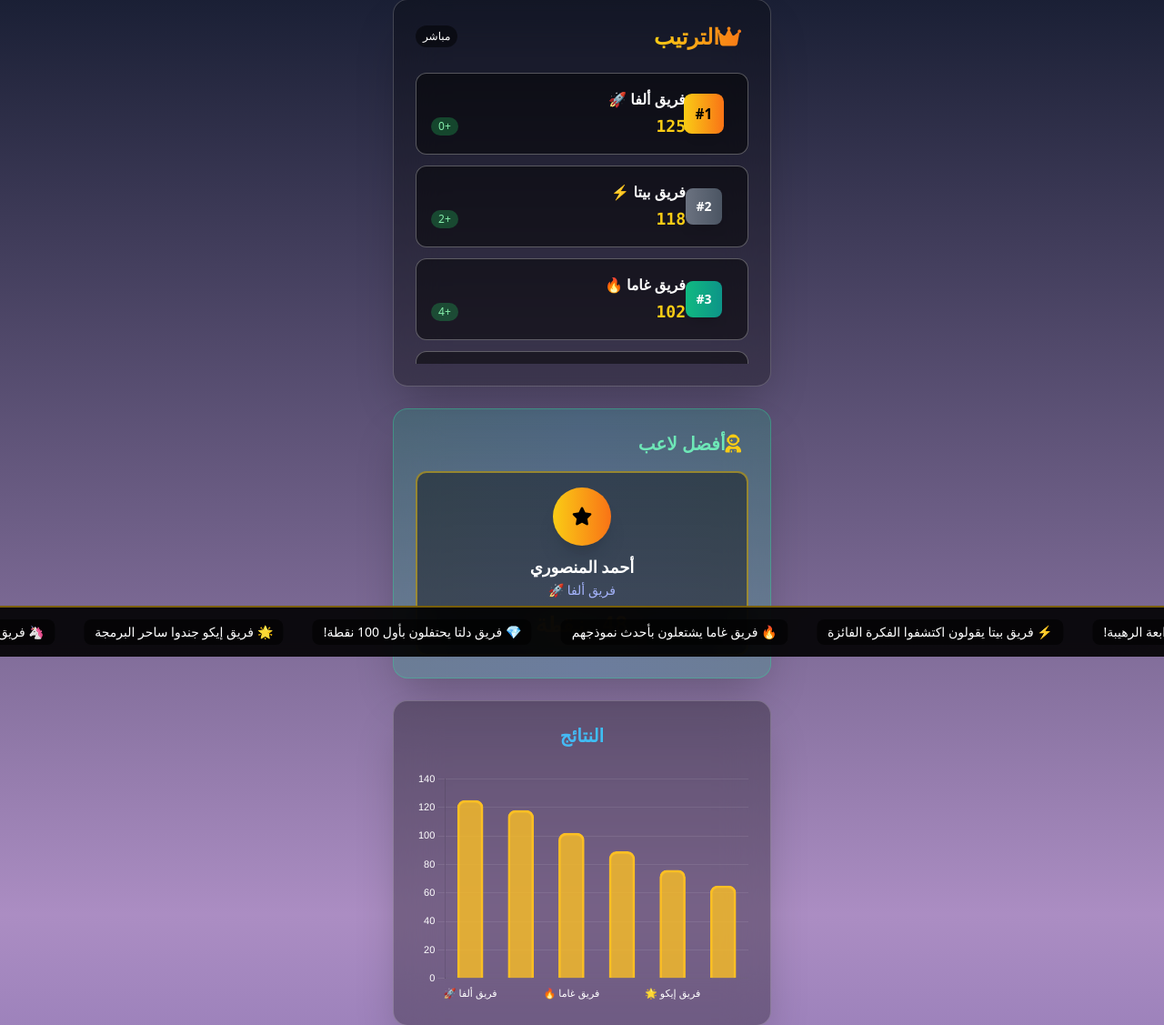
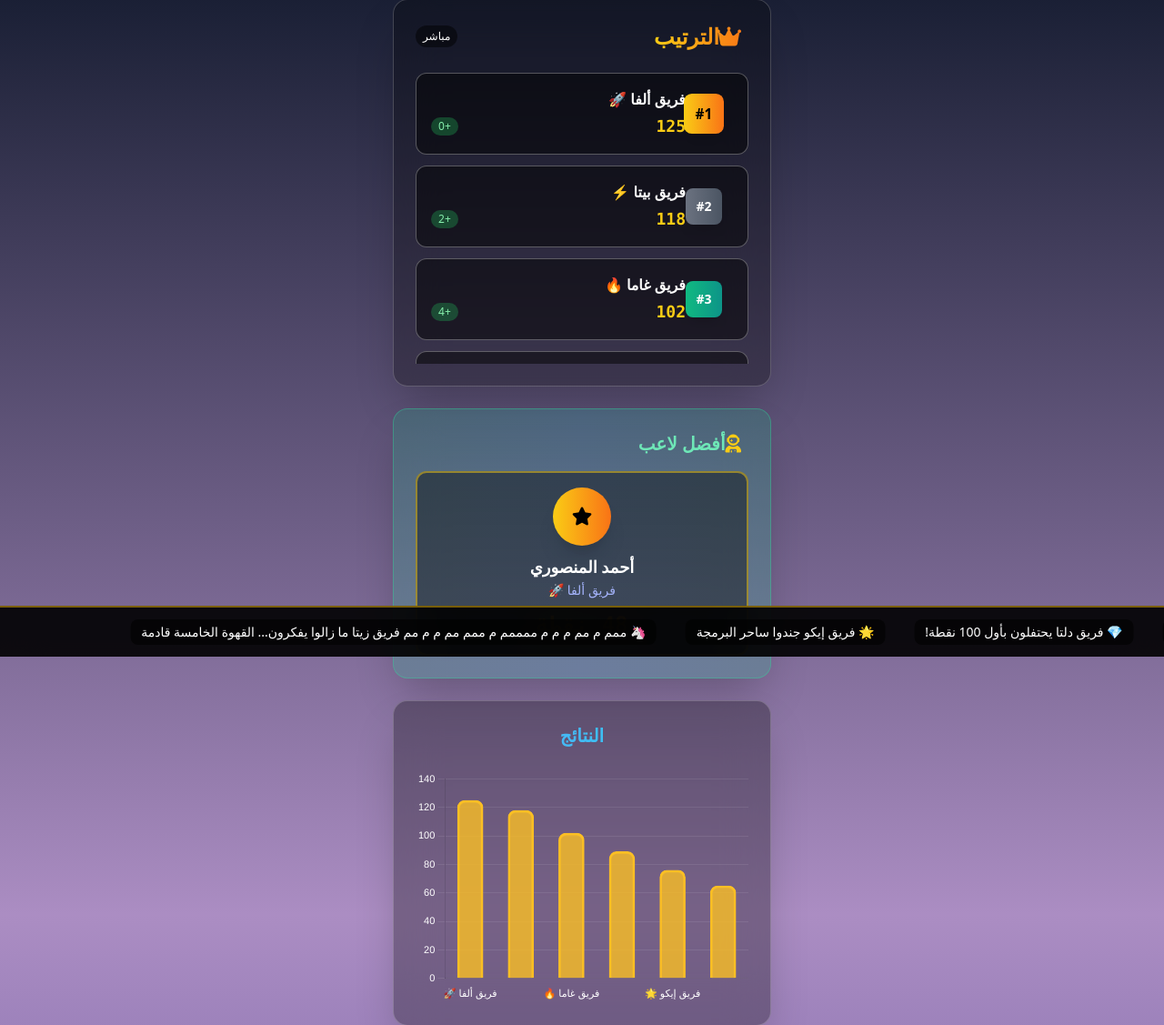
Before and after one commit to mahmoud129856/QR-certification, a Flask app: page / in a window 1280 px wide. Shown: the part 78-1205 px from the top of the page at 91% size. Run offline with Flask 3, Linux system fonts and the light colour scheme; some libraries are stand-ins or nearby versions.

Commit message:
123321123

```diff
--- a/app.py
+++ b/app.py
@@ -26,7 +26,7 @@ def get_mock_data():
         "🔥 فريق غاما يشتعلون بأحدث نموذجهم",
         "💎 فريق دلتا يحتفلون بأول 100 نقطة!",
         "🌟 فريق إيكو جندوا ساحر البرمجة",
-        "🦄 فريق زيتا ما زالوا يفكرون... القهوة الخامسة قادمة",
+        "🦄  ممم م مم م م   م   ممممم م ممم مم م م مم فريق زيتا ما زالوا يفكرون... القهوة الخامسة قادمة",
         "فريق ألفا يرقصون رقصة النصر بالفعل 😂",
         "كسر: طابعة فريق بيتا نفد الحبر"
     ]
--- a/static/css/styles.css
+++ b/static/css/styles.css
@@ -12,7 +12,7 @@
 }
 
 .animate-marquee-slow {
-    animation: marquee-slow 45s linear infinite;
+    animation: marquee-slow 70s linear infinite;
     animation-delay: 0s;
     animation-fill-mode: both;
     direction: rtl;
```
